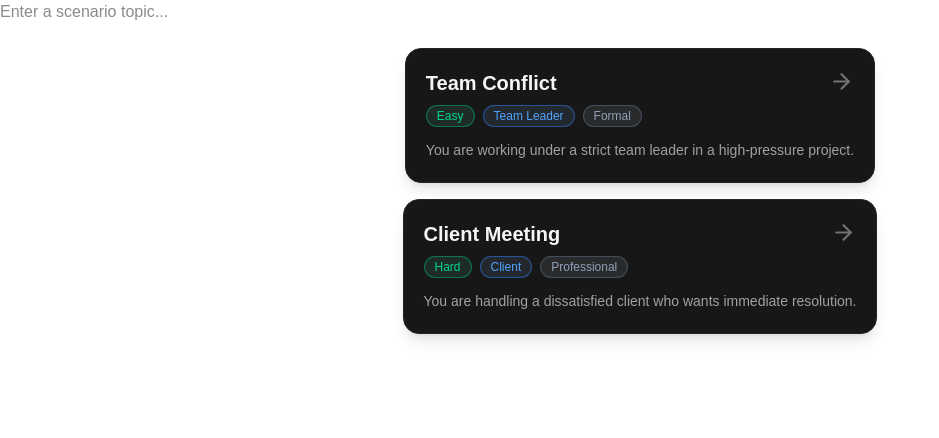
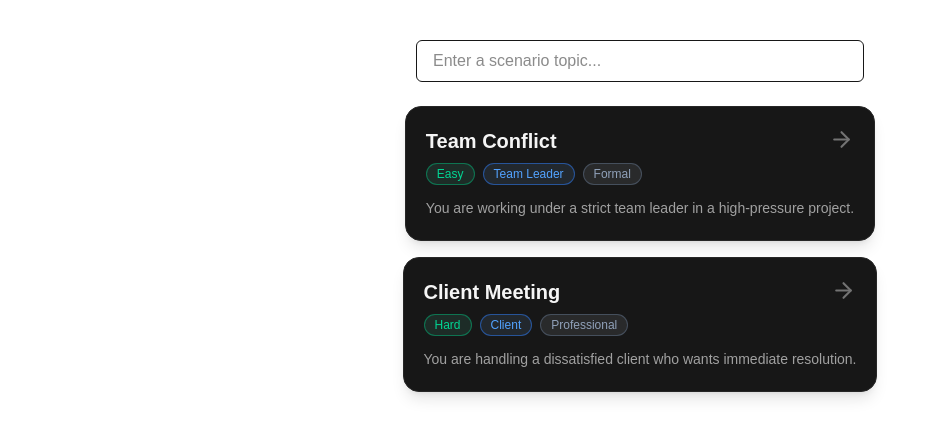
Before and after one commit to menukahansda/formal-convo-simulator, a Next.js app: page /practice in a window 1280 px wide. Shown: the top 438 px of the page, without its empty margins (0-939 px from the left). Built offline with nearby package versions, Linux system fonts and the light colour scheme.

Commit message:
feat(practice): center form and improve layout alignment

```diff
--- a/src/app/practice/page.tsx
+++ b/src/app/practice/page.tsx
@@ -28,8 +28,8 @@ export default function Practice() {
   }
   return (
     <>
-      <div className="relative">
-        <form onSubmit={handleFormSubmit}>
+      <div className="min-h-screen flex flex-col items-center pt-10">
+        <form onSubmit={handleFormSubmit} className="w-full flex justify-center">
           <input
             placeholder="Enter a scenario topic..."
             type="text"
@@ -37,6 +37,7 @@ export default function Practice() {
             id="scenario-topic"
             value={searchTopic}
             onChange={(e) => setSearchTopic(e.target.value)}
+            className="w-full max-w-md px-4 py-2 border rounded-md"
           />
         </form>
         <div className="mt-6 flex flex-col gap-4 items-center">
```
